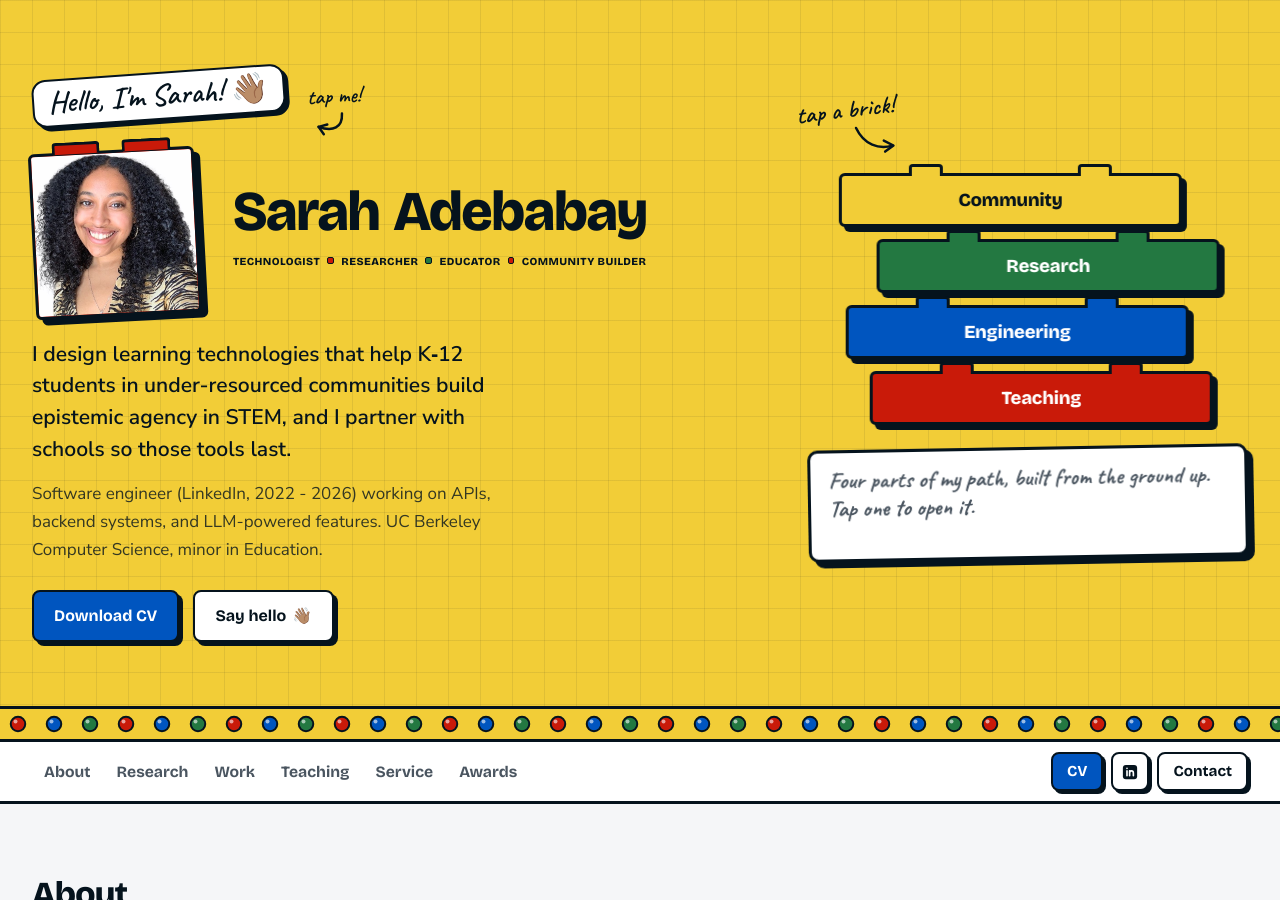
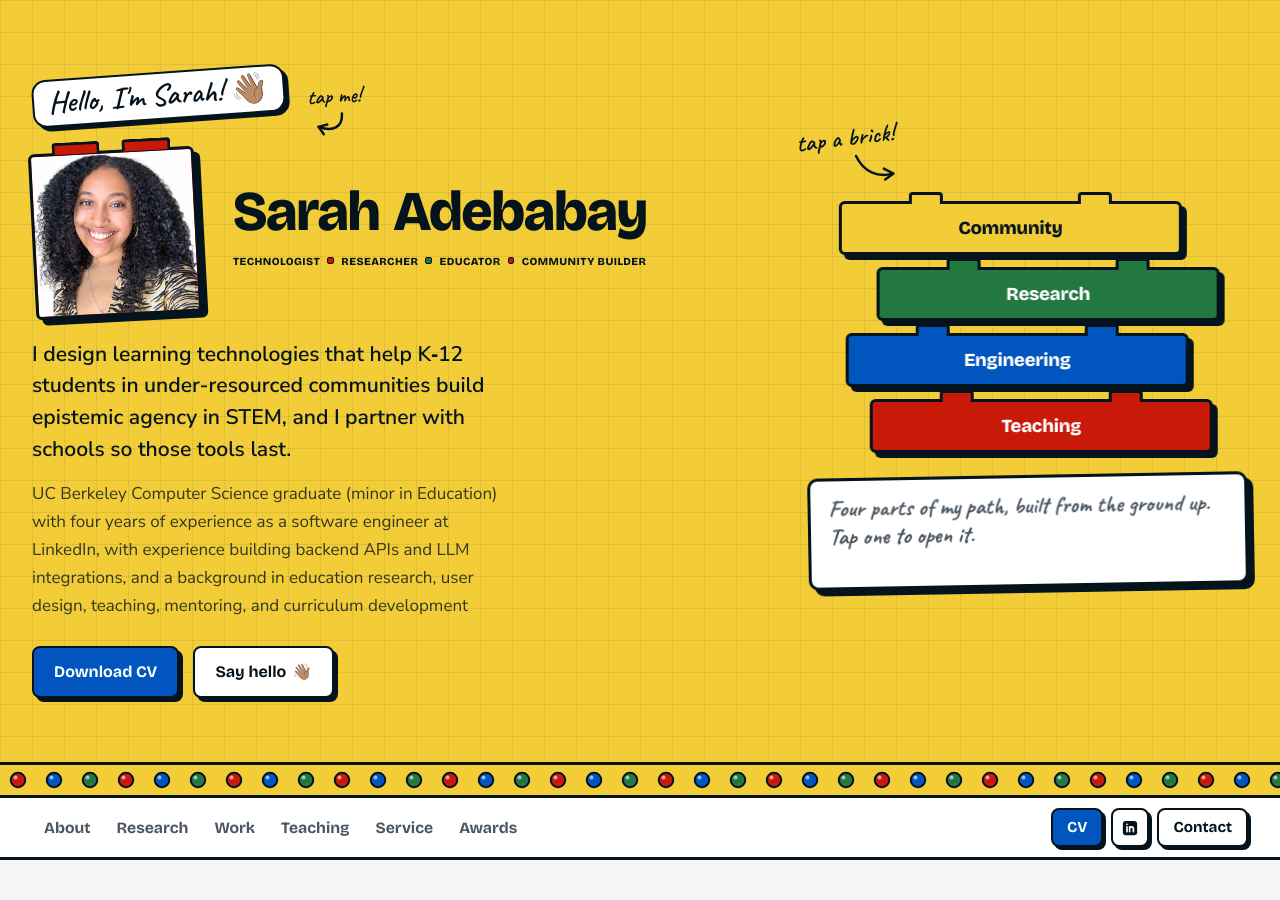
Before and after one commit to sarah-adebabay/sarah-adebabay.github.io, a Jekyll site: the page built from _pages/about.md, in a window 1280 px wide and 900 px high. Built offline with Jekyll 4.4.1, drawn with Linux system fonts in a browser that asks for light colours.

Commit message:
Update home.yml

```diff
--- a/_data/home.yml
+++ b/_data/home.yml
@@ -22,7 +22,7 @@ tagline:
   - Educator
   - Community Builder
 thesis: "I design learning technologies that help K&#8209;12 students in under-resourced communities build epistemic agency in STEM, and I partner with schools so those tools last."
-role: "Software engineer (LinkedIn, 2022 - 2026) working on APIs, backend systems, and LLM-powered features. UC Berkeley Computer Science, minor in Education."
+role: "UC Berkeley Computer Science graduate (minor in Education) with four years of experience as a software engineer at LinkedIn, with experience building backend APIs and LLM integrations, and a background in education research, user design, teaching, mentoring, and curriculum development"
 
 about:
   - "I work where software engineering meets the learning sciences. I spent four years as a backend engineer at LinkedIn, building APIs and LLM-powered features used at scale. My longer arc is education: designing generative AI tools that help young people ask their own questions, test their own ideas, and use data to speak up about their world, and working with schools so those tools are adopted and sustained."
```
